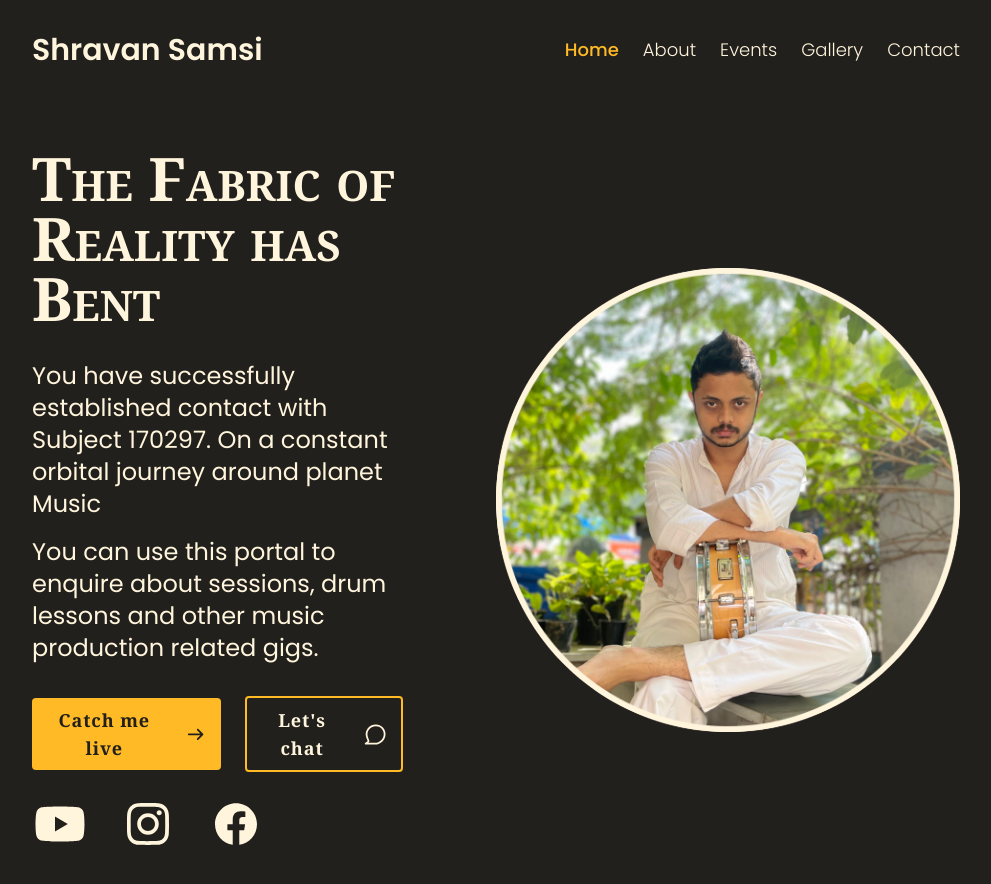
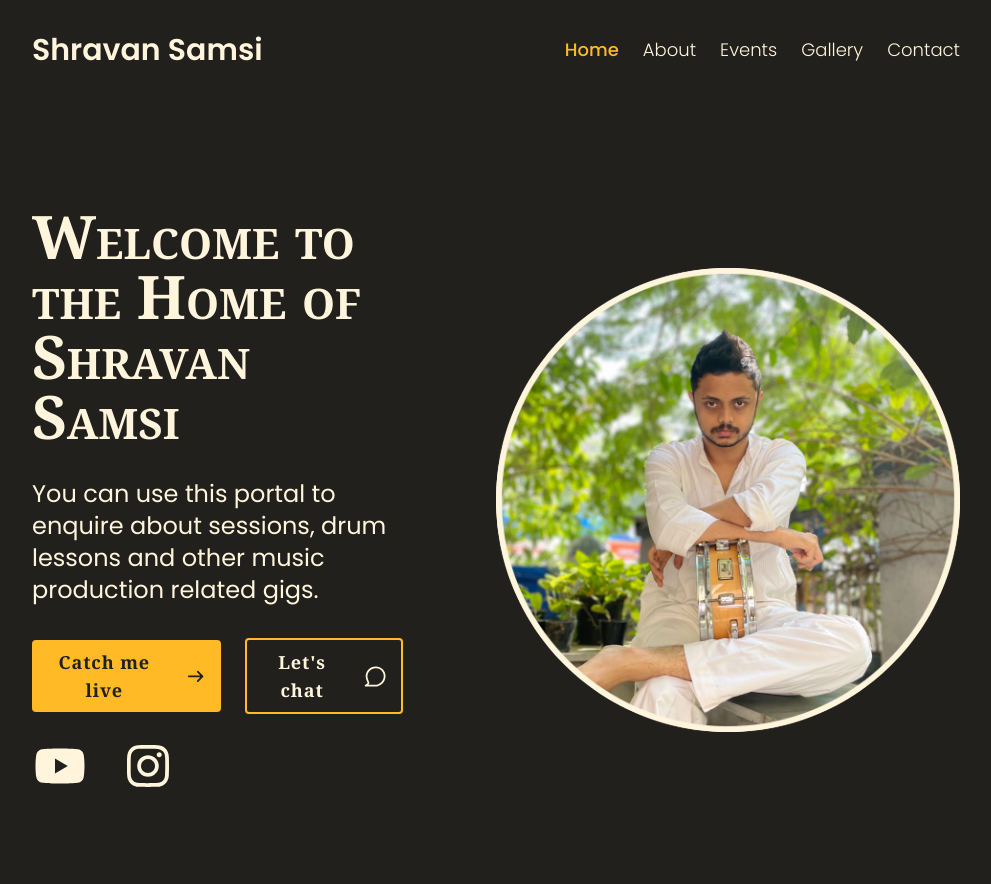
Before and after one commit to NeeshSamsi/shravansamsi, a Next.js app: page / in a window 1280 px wide. Shown: the top 884 px of the page, without its empty margins (144-1135 px from the left). Built offline with nearby package versions, Linux system fonts and the light colour scheme; what tailwind-hamburgers would draw is missing.

Commit message:
feat: Change content and stuff

```diff
--- a/components/Footer.tsx
+++ b/components/Footer.tsx
@@ -46,14 +46,6 @@ export default function Footer() {
               <Instagram />
             </div>
           </a>
-          <a
-            href="https://www.facebook.com/shravansamsiofficial/"
-            className="transition-all hover:text-light"
-          >
-            <div className="h-12 md:h-10 xl:h-14">
-              <Facebook />
-            </div>
-          </a>
         </div>
       </div>
 
--- a/pages/about.tsx
+++ b/pages/about.tsx
@@ -1,9 +1,9 @@
 import { NextPage } from "next";
-import Head from "next/head";
 import Image from "next/image";
 import Button, { ButtonTypes } from "../components/Button";
 import Footer from "../components/Footer";
 import HeadComponent from "../components/HeadComponent";
+import { RightArrow } from "../components/Icons";
 import Download from "../components/Icons/Download";
 import Navbar from "../components/Navbar";
 import client from "../lib/prismicio";
@@ -53,20 +53,21 @@ const About: NextPage<{ biodataPdf: string }> = ({ biodataPdf }) => {
               his performances has led him to perform at venues all across India
               and abroad. He has played at prestigious musical gatherings such
               as the Taal Chakra Music Festival, International Jazz Day at
-              Antisocial, Covelong Surf Festival, Midlands Arts Centre
-              Birmingham, ACC World Music Festival in South Korea.
+              Antisocial, NCPA Mumbai, Covelong Surf Festival, Midlands Arts
+              Centre Birmingham, ACC World Music Festival in South Korea.
             </p>
             <p>
               His unique outlook on music has sparked many moments of musical
               explorations alongside stalwarts of the Indian Music scene namely;
-              Ustad Fazal Qureshi, Pandit Purbayan Chatterjee, Pandit Ravindra
-              Chary, Padmashree Soma Ghosh and his father, Pandit Yogesh Samsi,
-              to name but a few. And brought him to share stage with the
-              greatest Musicians in India, Gino Banks, Viveick Rajagopalan,
-              Harmeet Manseta, Sanjay Divecha, Joe Alvarez, Darshan Doshi, Manas
-              Kumar, Abhay Nayampally to name a few.
+              Ustad Fazal Qureshi, Pandit Ravindra Chary, Padmashree Soma Ghosh
+              and his father, Pandit Yogesh Samsi, to name but a few. And
+              brought him to share stage with the greatest Musicians in India,
+              Gino Banks, Viveick Rajagopalan, Harmeet Manseta, ChandaBala
+              Kalyan, Sanjay Divecha, Joe Alvarez, Darshan Doshi, Manas Kumar,
+              Abhay Nayampally to name a few.
             </p>
 
+            <div className="flex gap-6">
               <a
                 className="text-xl lg:text-2xl"
                 href={`/api/download?url=${biodataPdf}`}
@@ -79,6 +80,14 @@ const About: NextPage<{ biodataPdf: string }> = ({ biodataPdf }) => {
                   icon={<Download />}
                 />
               </a>
+              <div className="text-xl lg:text-2xl">
+                <Button
+                  type={ButtonTypes.Secondary}
+                  text="Gallery"
+                  icon={<RightArrow />}
+                />
+              </div>
+            </div>
           </div>
         </div>
       </main>
--- a/pages/index.tsx
+++ b/pages/index.tsx
@@ -31,12 +31,9 @@ const Home: NextPage = () => {
         <div className="flex flex-col-reverse items-center gap-6 lg:flex-row lg:items-center lg:justify-between">
           <div className="py-auto w-auto lg:w-2/5">
             <h1 className="font-smallcaps mb-8 font-serif text-3xl font-bold md:text-4xl lg:text-5xl xl:text-6xl 2xl:text-7xl 3xl:text-8xl">
-              The Fabric of Reality has Bent
+              Welcome to the Home of Shravan Samsi
             </h1>
-            <p className="mb-4 text-lg md:text-xl lg:text-xl xl:text-2xl 2xl:text-3xl 3xl:text-4xl">
-              You have successfully established contact with Subject 170297. On
-              a constant orbital journey around planet Music
-            </p>
+
             <p className="mb-8 text-lg md:text-xl lg:text-xl xl:text-2xl 2xl:text-3xl 3xl:text-4xl">
               You can use this portal to enquire about sessions, drum lessons
               and other music production related gigs.
@@ -84,16 +81,6 @@ const Home: NextPage = () => {
                   <Instagram />
                 </div>
               </a>
-              <a
-                href="https://www.facebook.com/shravansamsiofficial/"
-                className="transition-all hover:text-accent"
-                rel="noreferrer"
-                target="_blank"
-              >
-                <div className="h-10 sm:h-12 md:h-14 lg:h-12 xl:h-14 2xl:h-16">
-                  <Facebook />
-                </div>
-              </a>
             </div>
           </div>
 
```
Lines whose indentation alone changed are shown as unchanged.
